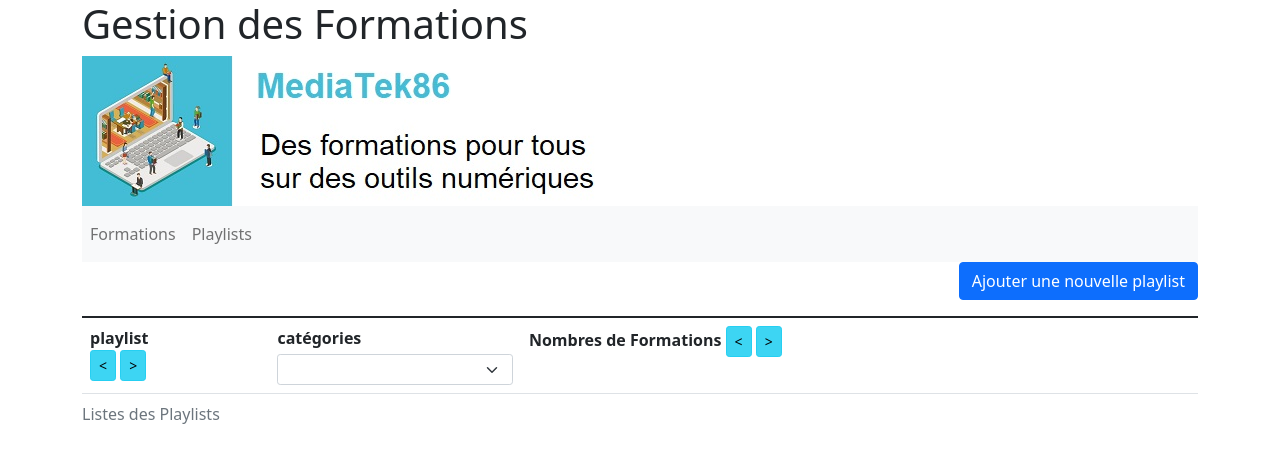
After one commit to Eda31/mediatekformation, a Symfony app: template templates/admin/admin.playlists.html.twig in a window 1280 px wide. The commit adds this page. Shown: the top 463 px of the page. Run offline with Twig, Linux system fonts and the light colour scheme; the template is opened without the code that fills it, so the values that code supplies are empty; some libraries are stand-ins or nearby versions.

Commit message:
Phase 1 : Mission 2 tache 2 : Gérer les playlists

```diff
--- a/composer.json
+++ b/composer.json
@@ -11,6 +11,7 @@
         "doctrine/doctrine-bundle": "^2.7",
         "doctrine/doctrine-migrations-bundle": "^3.2",
         "doctrine/orm": "^2.13",
+        "fzaninotto/faker": "^1.9",
         "phpdocumentor/reflection-docblock": "^5.3",
         "phpstan/phpdoc-parser": "^1.7",
         "sensio/framework-extra-bundle": "^6.1",
@@ -45,6 +46,7 @@
         "twig/twig": "^2.12|^3.0"
     },
     "require-dev": {
+        "doctrine/doctrine-fixtures-bundle": "^3.4",
         "phpunit/phpunit": "^9.5",
         "symfony/browser-kit": "5.4.*",
         "symfony/css-selector": "5.4.*",
--- a/config/bundles.php
+++ b/config/bundles.php
@@ -12,4 +12,5 @@ return [
     Symfony\Bundle\MonologBundle\MonologBundle::class => ['all' => true],
     Symfony\Bundle\MakerBundle\MakerBundle::class => ['dev' => true],
     Sensio\Bundle\FrameworkExtraBundle\SensioFrameworkExtraBundle::class => ['all' => true],
+    Doctrine\Bundle\FixturesBundle\DoctrineFixturesBundle::class => ['dev' => true, 'test' => true],
 ];
--- a/src/Entity/Formation.php
+++ b/src/Entity/Formation.php
@@ -29,6 +29,7 @@ class Formation
     /**
      * @ORM\Column(type="datetime", nullable=true)
      * @Assert\DateTime
+     * @Assert\LessThanOrEqual("today", message="La date ne peut pas être postérieure à aujourd'hui.")
      */
     private $publishedAt;
 
--- a/src/Entity/Playlist.php
+++ b/src/Entity/Playlist.php
@@ -6,6 +6,7 @@ use App\Repository\PlaylistRepository;
 use Doctrine\Common\Collections\ArrayCollection;
 use Doctrine\Common\Collections\Collection;
 use Doctrine\ORM\Mapping as ORM;
+use Symfony\Component\Validator\Constraints as Assert;
 
 /**
  * @ORM\Entity(repositoryClass=PlaylistRepository::class)
@@ -21,6 +22,7 @@ class Playlist
 
     /**
      * @ORM\Column(type="string", length=100, nullable=true)
+     * @Assert\NotBlank(message="Le nom de la playlist ne peut pas être vide.")
      */
     private $name;
 
--- a/src/Repository/PlaylistRepository.php
+++ b/src/Repository/PlaylistRepository.php
@@ -55,6 +55,11 @@ class PlaylistRepository extends ServiceEntityRepository
                 ->getResult();
     }
 
+    /**
+     * Trie par rapport le nombre de formations
+     * @param type $ordre
+     * @return array
+     */
     public function findAllOrderByNombreFormations($ordre): array
     {
         return $this->createQueryBuilder('p')
--- a/templates/_admin.formation.form.html.twig
+++ b/templates/_admin.formation.form.html.twig
@@ -1,5 +1,3 @@
-{% extends "baseadmin.html.twig" %}
-
 {% block body %}
     <h2>Détails formation :</h2>
     {{ form_start(formformation) }}
--- /dev/null
+++ b/templates/admin/admin.playlist.ajout.html.twig
@@ -0,0 +1,6 @@
+{% extends "baseadmin.html.twig" %}
+
+{% block body %}
+    <h2>Nouvelle playlist :</h2>
+    {{ include ('_admin.playlist.form.html.twig') }}
+{% endblock %}
--- /dev/null
+++ b/templates/admin/admin.playlist.edit.html.twig
@@ -0,0 +1,6 @@
+{% extends "baseadmin.html.twig" %}
+
+{% block body %}
+    <h2>Détail playlist :</h2>
+    {{ include ('_admin.playlist.form.html.twig') }}
+{% endblock %}
--- /dev/null
+++ b/templates/admin/admin.playlists.html.twig
@@ -0,0 +1,65 @@
+{% extends "baseadmin.html.twig" %}
+
+{% block body %}
+    <p class="text-end">
+        <a href="{{ path('admin.playlist.ajout') }}" class="btn btn-primary">
+            Ajouter une nouvelle playlist
+        </a>
+    </p>
+    <table class="table table-striped">
+        <caption>Listes des Playlists</caption>
+        <thead>
+            <tr>
+                <th class="text-left align-top" scope="col">
+                    playlist<br />
+                    <a href="{{ path('admin.playlists.sort', {champ:'name', ordre:'ASC'}) }}" class="btn btn-info btn-sm active" role="button" aria-pressed="true"><</a>
+                    <a href="{{ path('admin.playlists.sort', {champ:'name', ordre:'DESC'}) }}" class="btn btn-info btn-sm active" role="button" aria-pressed="true">></a>
+                </th>
+                <th class="text-left align-top" scope="col">
+                    catégories
+                    <form class="form-inline mt-1" method="POST" action="{{ path('admin.playlists.findallcontain', {champ:'id', table:'categories'}) }}">
+                        <select class="form-select form-select-sm" name="recherche" id="recherche" onchange="this.form.submit()">
+                            <option value=""></option>
+                            {% for categorie in categories %}
+                                <option
+                                    {% if valeur|default and valeur==categorie.id %}
+                                        selected
+                                    {% endif %}
+                                    value="{{ categorie.id }}">{{ categorie.name }}
+                                </option>
+                            {% endfor %}
+                        </select>
+                    </form>
+                </th>
+                <th class="text-left align-top" scope="col">
+                    Nombres de Formations
+                    <a href="{{ path('admin.playlists.sort', {champ:'nombre_formations', ordre:'ASC'}) }}" class="btn btn-info btn-sm active" role="button" aria-pressed="true"><</a>
+                    <a href="{{ path('admin.playlists.sort', {champ:'nombre_formations', ordre:'DESC'}) }}" class="btn btn-info btn-sm active" role="button" aria-pressed="true">></a>
+                </th>
+            </tr>
+        </thead>
+        <tbody>
+            <!-- boucle sur les playlists -->
+            {% for playlist in playlists %}
+                <tr>
+                    <td>
+                        <h5 class="text-primary">
+                            {{ playlist.name }}
+                        </h5>
+                    </td>
+                    <td class="text-left">
+                        {% for categorie in playlist.getCategoriesPlaylist() %}
+                            {{ categorie }}<br />
+                        {% endfor %}
+                    </td>
+                    <td class="text-center">
+                            {{ playlist.getNombreFormations() }}
+                    </td>
+                    <td>
+                        <a href='{{ path('admin.playlist.edit', {id: playlist.id}) }}' class='btn btn-secondary'>Editer</a>
+                        <a href='{{ path('admin.playlist.suppr', {id: playlist.id}) }}' onclick="return confirm('Êtes-vous sûr de vouloir supprimer {{ playlist.name }} ?')" class='btn btn-danger'>Supprimer</a>
+                    </td>
+            {% endfor %}
+        </tbody>
+    </table>
+{% endblock %}
--- a/templates/baseadmin.html.twig
+++ b/templates/baseadmin.html.twig
@@ -2,15 +2,27 @@
 
 {% block title %}{% endblock %}
 {% block stylesheets %}{% endblock %}
-
 {% block top %}
-    <div class='container'>
+    <div class="container">
         <!-- titre -->
-        <div class='text-center'>
-            <h1>Gestion des voyages</h1>
+        <div class="text-left">
+            <h1>Gestion des Formations</h1>
+            <img src="{{ app.request.getBasePath()~'/banniere.jpg' }}" alt='base image'>
         </div>
+        <!-- menu -->
+        <nav class="navbar navbar-expand-lg navbar-light bg-light">
+            <div class="collapse navbar-collapse" id="navbarSupportedContent">
+                <ul class="navbar-nav mr-auto">
+                    <li class="nav-item">
+                        <a class="nav-link" href="{{ path('admin.formations') }}">Formations</a>
+                    </li>
+                    <li class="nav-item">
+                        <a class="nav-link" href="{{ path('admin.playlists') }}">Playlists</a>
+                    </li>
+                </ul>
+            </div>
+        </nav>
     </div>
 {% endblock %}
-
 {% block body %}{% endblock %}
 {% block javascripts %}{% endblock %}
```
Also changed, not shown: src/Controller/admin/AdminFormationsControlleur.php (+8 -4 lines), src/Controller/admin/AdminPlaylistsController.php (added, +185 -0 lines), src/Form/PlaylistType.php (added, +34 -0 lines), templates/_admin.playlist.form.html.twig (added, +17 -0 lines), templates/admin/admin.formations.html.twig (+8 -8 lines), 2 other files.
